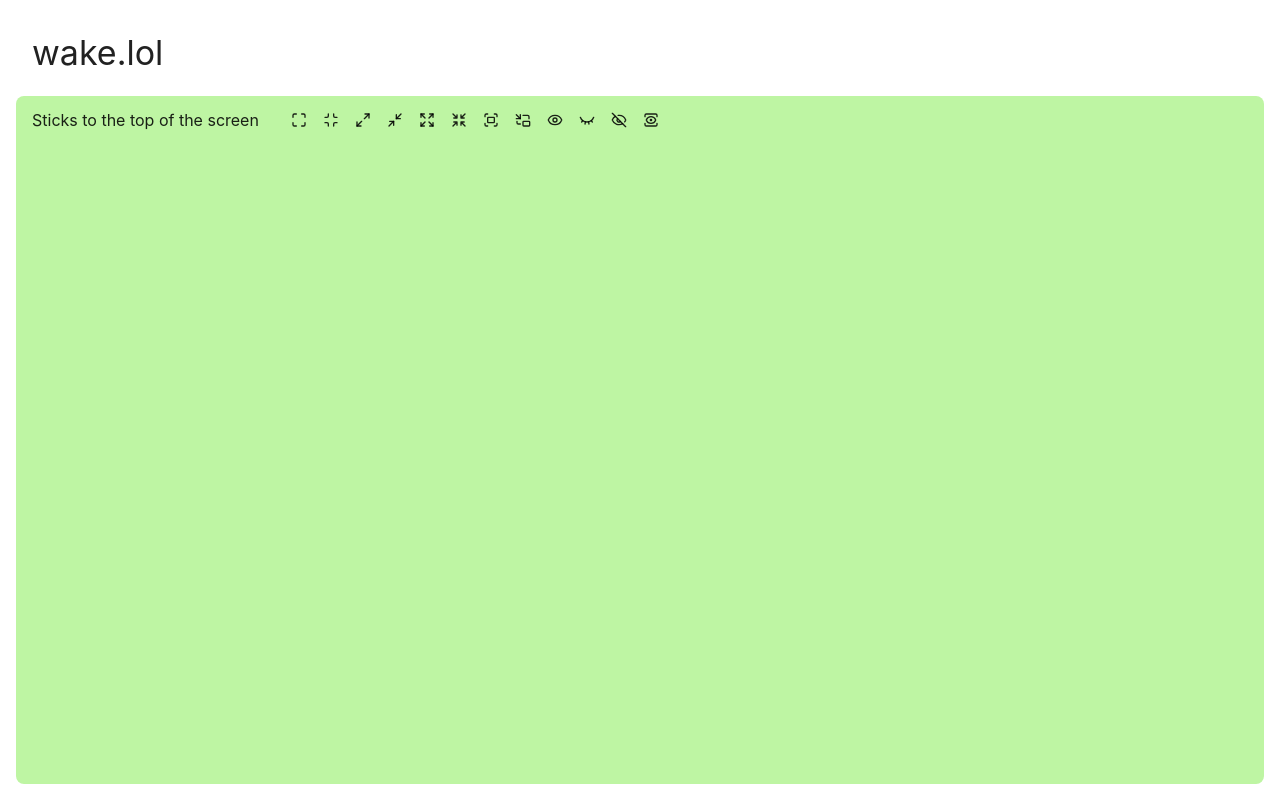
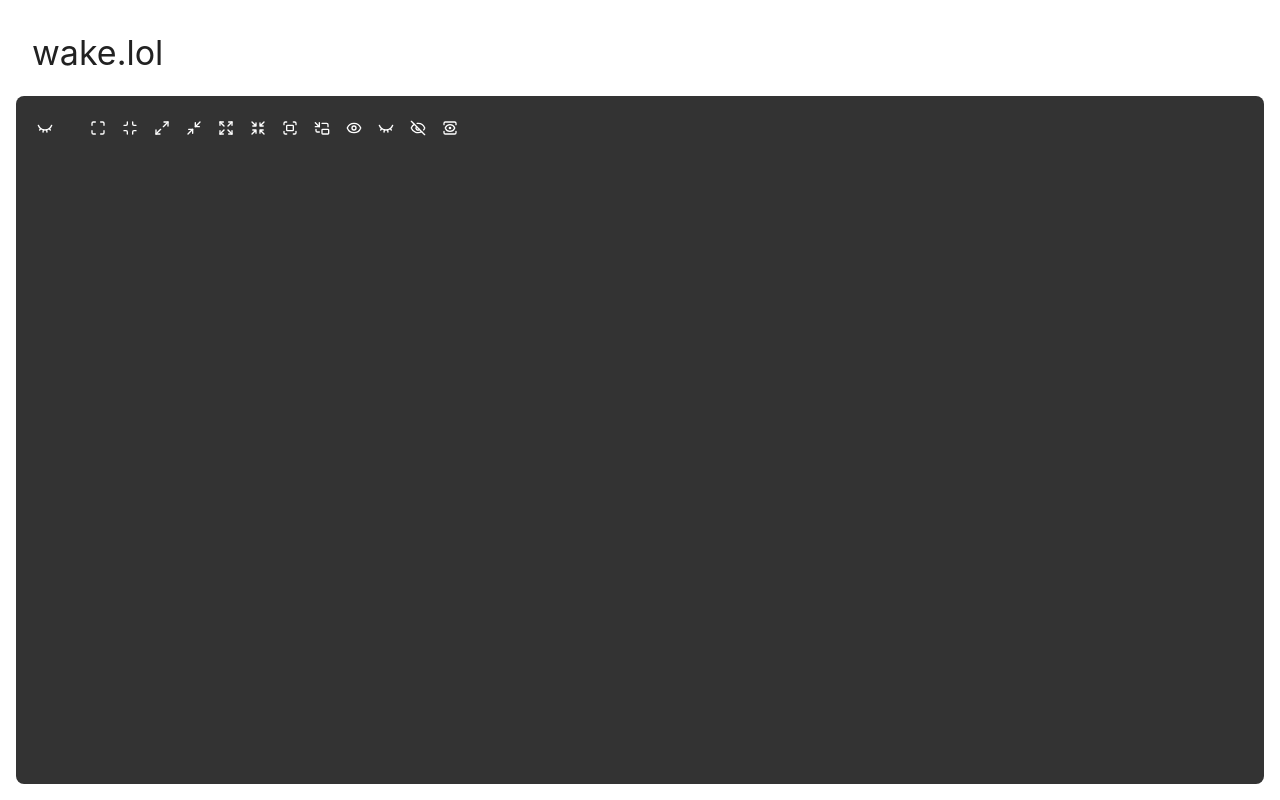
Before and after one commit to j-/wake.lol, a React (Vite) app: page / in a window 1280 px wide. Shown: the top 800 px of the page. Built offline with nearby package versions, Linux system fonts and the light colour scheme.

Commit message:
Add basic wake locking functionality

```diff
--- a/src/Actions.tsx
+++ b/src/Actions.tsx
@@ -1,12 +1,27 @@
+import Box from '@mui/material/Box';
+import IconButton from '@mui/material/IconButton';
 import Stack from '@mui/material/Stack';
-import Typography from '@mui/material/Typography';
-import { FC } from 'react';
+import type { FC, SVGProps } from 'react';
+import { useAppContext } from './AppController';
 
-export const Actions: FC = () => (
-  <Stack direction="row" gap={4}>
-    <Typography lineHeight={1}>
-      Sticks to the top of the screen
-    </Typography>
+const IconEyeClosed: FC<SVGProps<SVGSVGElement>> = (props) => <svg xmlns="http://www.w3.org/2000/svg" width="16" height="16" viewBox="0 0 24 24" fill="none" stroke="currentColor" strokeWidth="2" strokeLinecap="round" strokeLinejoin="round" className="lucide lucide-eye-closed-icon lucide-eye-closed" {...props}><path d="m15 18-.722-3.25"/><path d="M2 8a10.645 10.645 0 0 0 20 0"/><path d="m20 15-1.726-2.05"/><path d="m4 15 1.726-2.05"/><path d="m9 18 .722-3.25"/></svg>;
+
+const IconEye: FC<SVGProps<SVGSVGElement>> = (props) => <svg xmlns="http://www.w3.org/2000/svg" width="16" height="16" viewBox="0 0 24 24" fill="none" stroke="currentColor" strokeWidth="2" strokeLinecap="round" strokeLinejoin="round" className="lucide lucide-eye-icon lucide-eye" {...props}><path d="M2.062 12.348a1 1 0 0 1 0-.696 10.75 10.75 0 0 1 19.876 0 1 1 0 0 1 0 .696 10.75 10.75 0 0 1-19.876 0"/><circle cx="12" cy="12" r="3"/></svg>
+
+export const Actions: FC = () => {
+  const { isWakeLockEnabled, toggleWakeLock } = useAppContext();
+
+  return (
+    <Stack direction="row" gap={4} height={(theme) => theme.spacing(4)} alignItems="center">
+      <Box lineHeight={1}>
+        <IconButton size="small" color="inherit" onClick={toggleWakeLock}>
+          {isWakeLockEnabled ? (
+            <IconEye />
+          ) : (
+            <IconEyeClosed />
+          )}
+        </IconButton>
+      </Box>
 
       <Stack direction="row" gap={2}>
         <svg xmlns="http://www.w3.org/2000/svg" width="16" height="16" viewBox="0 0 24 24" fill="none" stroke="currentColor" strokeWidth="2" strokeLinecap="round" strokeLinejoin="round" className="lucide lucide-maximize-icon lucide-maximize"><path d="M8 3H5a2 2 0 0 0-2 2v3"/><path d="M21 8V5a2 2 0 0 0-2-2h-3"/><path d="M3 16v3a2 2 0 0 0 2 2h3"/><path d="M16 21h3a2 2 0 0 0 2-2v-3"/></svg>
@@ -35,3 +50,4 @@
       </Stack>
     </Stack>
   );
+};
--- a/src/App.tsx
+++ b/src/App.tsx
@@ -11,7 +11,6 @@
       }
       slotActions={
         <WakeActionsContainer
-          bgColor="hsl(100, 80%, 80%)"
           actionsHeight="var(--peek-height)"
         />
       }
--- a/src/AppController.tsx
+++ b/src/AppController.tsx
@@ -2,18 +2,40 @@
   type FC,
   type PropsWithChildren,
   createContext,
+  useCallback,
   useContext,
+  useEffect,
   useMemo,
+  useState,
 } from 'react';
+import { getWakeLockSentinel } from './wake-lock-sentinel';
+
+export type RequestWakeLock = () => Promise<WakeLockSentinel | null>;
+export type ReleaseWakeLock = () => Promise<void>;
+export type ToggleWakeLock = () => Promise<WakeLockSentinel | null | void>;
 
 export type AppContextType = {
-  appName: string;
+  isWakeLockEnabled: boolean;
+  requestWakeLock?: RequestWakeLock;
+  releaseWakeLock?: ReleaseWakeLock;
+  toggleWakeLock?: ToggleWakeLock;
 };
 
 let didAccessDefaultAppContext = false;
 
 const defaultAppContext = new Proxy<AppContextType>({
-  appName: 'default',
+  isWakeLockEnabled: false,
+  requestWakeLock: async () => {
+    console.warn('Default requestWakeLock called, this may indicate a missing AppController provider.');
+    return null;
+  },
+  releaseWakeLock: async () => {
+    console.warn('Default releaseWakeLock called, this may indicate a missing AppController provider.');
+  },
+  toggleWakeLock: async () => {
+    console.warn('Default toggleWakeLock called, this may indicate a missing AppController provider.');
+    return null;
+  },
 }, {
   get: (target, prop) => {
     if (!didAccessDefaultAppContext) {
@@ -29,9 +51,55 @@
 export const AppContext = createContext<AppContextType>(defaultAppContext);
 
 export const AppController: FC<PropsWithChildren> = ({ children }) => {
+  const [sentinel, setSentinel] = useState<WakeLockSentinel | null>(null);
+
+  const isWakeLockEnabled = useMemo(() => {
+    return sentinel != null && !sentinel.released;
+  }, [sentinel]);
+
+  const releaseWakeLock = useCallback<ReleaseWakeLock>(async () => {
+    if (sentinel) {
+      await sentinel.release();
+      setSentinel(null);
+    }
+  }, [sentinel]);
+
+  const requestWakeLock = useCallback<RequestWakeLock>(async () => {
+    if (sentinel) {
+      await releaseWakeLock();
+    }
+    const newSentinel = await getWakeLockSentinel();
+    setSentinel(newSentinel);
+    return newSentinel;
+  }, [releaseWakeLock, sentinel]);
+
+  const toggleWakeLock = useCallback<ToggleWakeLock>(async () => {
+    if (sentinel) {
+      await releaseWakeLock();
+    } else {
+      return await requestWakeLock();
+    }
+  }, [releaseWakeLock, requestWakeLock, sentinel]);
+
   const contextValue = useMemo<AppContextType>(() => ({
-    appName: 'wake.lol',
-  }), []);
+    isWakeLockEnabled,
+    requestWakeLock,
+    releaseWakeLock,
+    toggleWakeLock,
+  }), [isWakeLockEnabled, requestWakeLock, releaseWakeLock, toggleWakeLock]);
+
+  useEffect(() => {
+    if (!sentinel) return;
+    const handler = () => {
+      if (sentinel.released) {
+        setSentinel(null);
+      }
+    };
+    sentinel.addEventListener('release', handler);
+    return () => {
+      sentinel.removeEventListener('release', handler);
+    };
+  }, [sentinel]);
 
   return (
     <AppContext.Provider value={contextValue}>
--- a/src/AppLayout.tsx
+++ b/src/AppLayout.tsx
@@ -15,7 +15,7 @@
   <Box m={2} sx={(theme) => ({
     '--header-height': theme.spacing(14),
     '--container-height': `calc(100vh - var(--header-height))`,
-    '--peek-height': theme.spacing(6),
+    '--peek-height': theme.spacing(8),
   })} {...props}>
     <Box p={2} sx={(theme) => ({
       height: theme.spacing(10),
--- a/src/WakeActionsContainer.tsx
+++ b/src/WakeActionsContainer.tsx
@@ -1,21 +1,27 @@
 import Box from '@mui/material/Box';
-import type { FC } from 'react';
+import type { ResponsiveStyleValue } from '@mui/system';
+import { useMemo, type FC } from 'react';
 import { Actions } from './Actions';
-import type { ResponsiveStyleValue } from '@mui/system';
+import { useAppContext } from './AppController';
 
 type WakeActionsContainerProps = {
-  bgColor: string;
   actionsHeight: ResponsiveStyleValue<number | string>;
 };
 
 export const WakeActionsContainer: FC<WakeActionsContainerProps> = ({
-  bgColor,
   actionsHeight,
 }) => {
+  const { isWakeLockEnabled } = useAppContext();
+
+  const bgColor = useMemo(() => {
+    return isWakeLockEnabled ? 'hsl(100, 80%, 80%)' : 'hsl(0, 0%, 20%)';
+  }, [isWakeLockEnabled]);
+
   return (
     <Box sx={(theme) => ({
-      background: bgColor,
       color: theme.palette.getContrastText(bgColor),
+      backgroundColor: bgColor,
+      transition: 'background-color 200ms ease-in-out',
     })}>
       <Box sx={{
         position: 'sticky',
```
Also changed, not shown: .eslintrc.cjs. Lines whose indentation alone changed are shown as unchanged.
